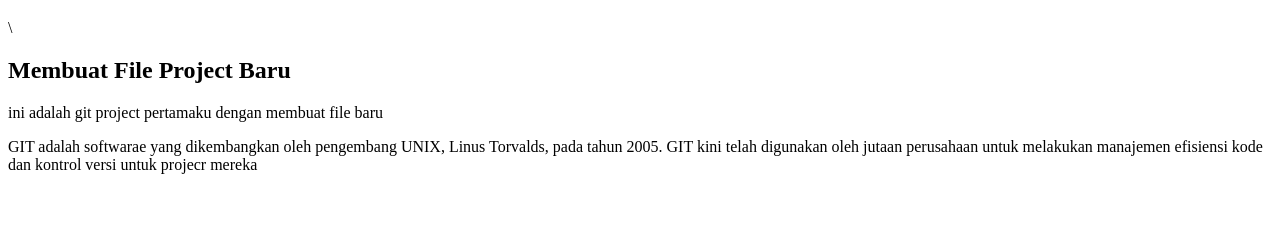
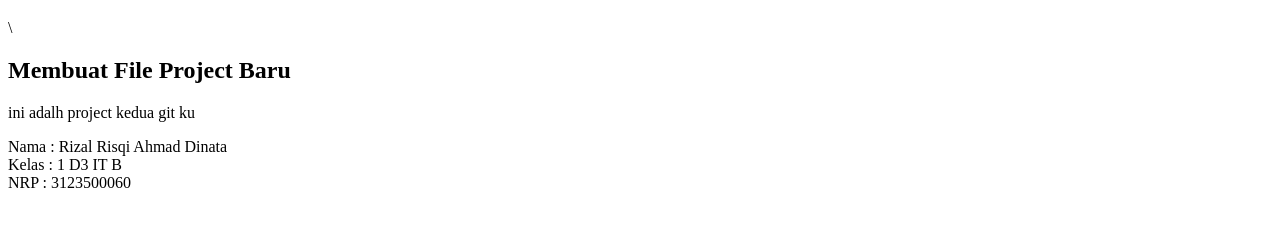
Before and after one commit to rijuldnt/web_git, a plain HTML site: page index.html in a window 1280 px wide. Shown: the part 61-288 px from the top of the page. Drawn offline with Linux system fonts and the light colour scheme.

Commit message:
ini project kedua ku

```diff
--- a/index.html
+++ b/index.html
@@ -9,11 +9,8 @@
 
     <h1>Git Project Pertamaku d</h1>\
     <h2>Membuat File Project Baru</h2>
-    <p>ini adalah git project pertamaku dengan membuat file baru</p>
-    <p>GIT adalah softwarae yang dikembangkan oleh pengembang UNIX, Linus Torvalds, pada tahun 2005.
-        GIT kini telah digunakan oleh jutaan perusahaan untuk melakukan manajemen efisiensi kode dan kontrol versi untuk
-        projecr mereka
-    </p>
+    <p>ini adalh project kedua git ku</p>
+    <p>Nama : Rizal Risqi Ahmad Dinata<br>Kelas : 1 D3 IT B<br>NRP : 3123500060</p>
 </body>
 
 </html>
```
